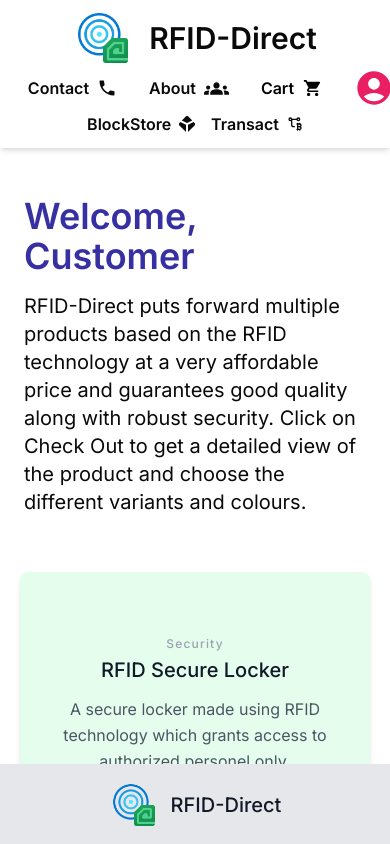
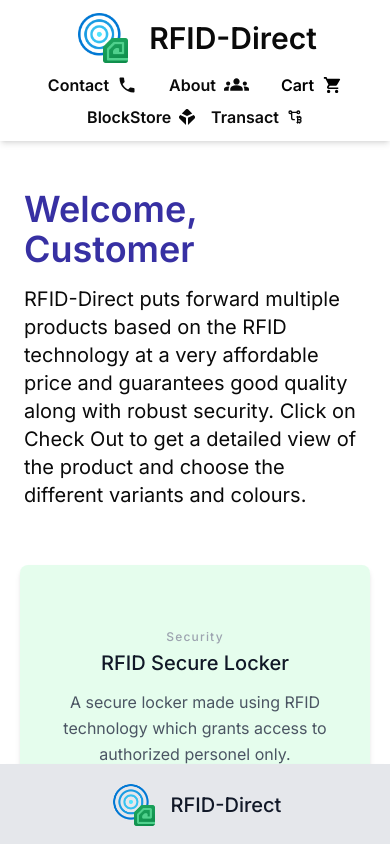
Before and after one commit to samkitsamsukha/rfid-direct-ecom, a Next.js app: page / in a window 390 px wide. Shown: the top 844 px of the page. Built offline with nearby package versions, Linux system fonts and the light colour scheme.

Commit message:
Login on mobile off

```diff
--- a/components/Navbar.js
+++ b/components/Navbar.js
@@ -236,10 +236,10 @@ const Navbar = () => {
 						</DrawerContent>
 					</Drawer>
 
-					<TooltipProvider>
+					<TooltipProvider >
 						<Tooltip>
 							<TooltipTrigger>
-								<Link href={"/login"}>
+								<Link className="hidden md:flex" href={"/login"}>
 									<MdAccountCircle size={40} color="#e91e63" />
 								</Link>
 							</TooltipTrigger>
```
